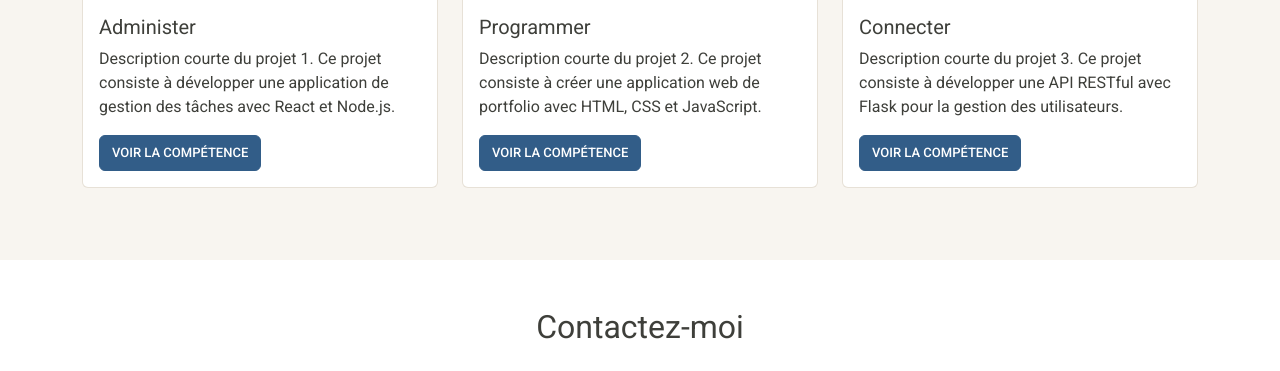
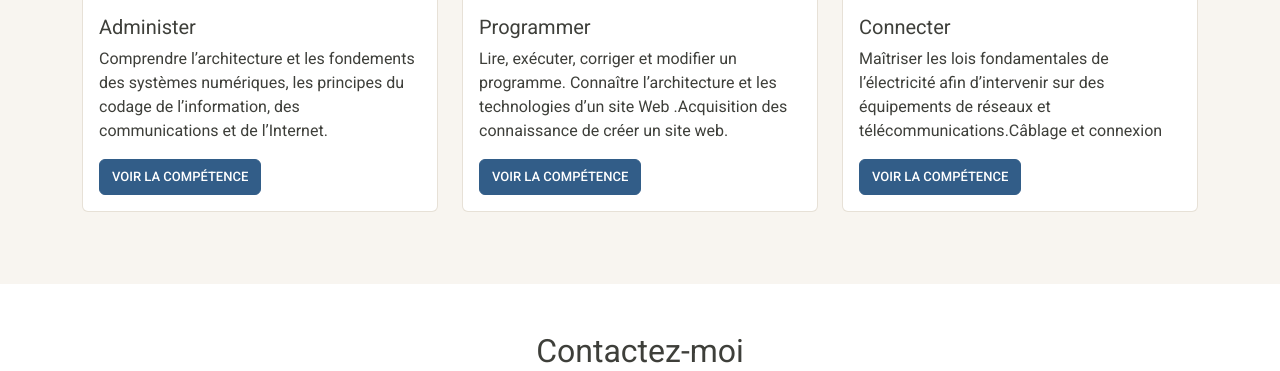
Before and after one commit to aida20052015/fall-project, a Symfony app: template templates/adja/adja.html.twig in a window 1280 px wide. Shown: the part 1373-1744 px from the top of the page. Run offline with Twig, Linux system fonts and the light colour scheme; the template is opened without the code that fills it, so the values that code supplies are empty; some libraries are stand-ins or nearby versions.

Commit message:
yalla baxna

```diff
--- a/templates/adja/adja.html.twig
+++ b/templates/adja/adja.html.twig
@@ -70,9 +70,9 @@
                     <p>Je suis une étudiante passionnée par les réseaux et les télécommunications, avec un fort intérêt pour les technologies émergentes et leur impact sur le monde numérique. Mon parcours en BUT R&T m'a permis d'acquérir des compétences solides dans la gestion des réseaux, la sécurité informatique et les systèmes de communication. J'aime explorer de nouvelles technologies et participer à des projets techniques collaboratifs qui allient théorie et pratique. Mon objectif est de contribuer à des solutions innovantes dans le domaine des télécommunications et des infrastructures réseau.</p>
                     <p>Mes compétences principales incluent :</p>
                     <ul>
-                        <li>HTML, CSS</li>
-                        <li>Python, </li>
-                        <li>C++</li>
+                        <li>Administer</li>
+                        <li>Connecter </li>
+                        <li>Programmer</li>
 
                     </ul>
                 </div>
@@ -89,30 +89,30 @@
                 <div class="row">
                     <div class="col-md-4 mb-4">
                         <div class="card card-compétences">
-                            <img src="https://media.istockphoto.com/id/599903446/fr/photo/concept-de-technologie-de-communication-r%C3%A9seau-et-internet-int%C3%A9rieur-du-centre-de-donn%C3%A9es.jpg?s=612x612&w=0&k=20&c=RKnHlOiPnWY4nqUrELnIhakjU8pUlDTXn-ppSixdJ34=" class="card-img-top" alt="Projet 1">
+                            <img src="https://media.istockphoto.com/id/599903446/fr/photo/concept-de-technologie-de-communication-r%C3%A9seau-et-internet-int%C3%A9rieur-du-centre-de-donn%C3%A9es.jpg?s=612x612&w=0&k=20&c=RKnHlOiPnWY4nqUrELnIhakjU8pUlDTXn-ppSixdJ34=" class="card-img-top" alt="Compétence 1">
                             <div class="card-body">
                                 <h5 class="card-title">Administer</h5>
-                                <p class="card-text">Description courte du projet 1. Ce projet consiste à développer une application de gestion des tâches avec React et Node.js.</p>
-                                <a href="#" class="btn btn-primary">Voir la compétence</a>
+                                <p class="card-text"> Comprendre l’architecture et les fondements des systèmes numériques, les principes du codage de l’information, des communications et de l’Internet.</p>
+                                <a href="https://docs.google.com/document/d/1hTd90SBxbwSHP664EuW0TW8Z-c9x4L-unY-V2VIgBlQ/edit?usp=drive_link" class="btn btn-primary">Voir la compétence</a>
                             </div>
                         </div>
                     </div>
                     <div class="col-md-4 mb-4">
                         <div class="card card-compétences">
-                            <img src="https://media.istockphoto.com/id/849181820/fr/photo/gestion-des-serveurs-de-supercalculateur-homme.jpg?s=1024x1024&w=is&k=20&c=pSRPkNR7-gat1AgkfmixhAskPgybqmZJms68WK42zjg=" class="card-img-top" alt="Projet 2">
+                            <img src="https://media.istockphoto.com/id/849181820/fr/photo/gestion-des-serveurs-de-supercalculateur-homme.jpg?s=1024x1024&w=is&k=20&c=pSRPkNR7-gat1AgkfmixhAskPgybqmZJms68WK42zjg=" class="card-img-top" alt="Compétence2">
                             <div class="card-body">
                                 <h5 class="card-title">Programmer</h5>
-                                <p class="card-text">Description courte du projet 2. Ce projet consiste à créer une application web de portfolio avec HTML, CSS et JavaScript.</p>
-                                <a href="https://docs.google.com/document/d/1hTd90SBxbwSHP664EuW0TW8Z-c9x4L-unY-V2VIgBlQ/edit?tab=t.0" class="btn btn-primary">Voir la compétence</a>
+                                <p class="card-text">Lire, exécuter, corriger et modifier un programme. Connaître l’architecture et les technologies d’un site Web .Acquisition des connaissance de créer un site web.</p>
+                                <a href="https://docs.google.com/document/d/14lhSDYHAz0OZugp6SJviA9lMHdpO9QOL2gMbqKiW4Pw/edit?tab=t.0" class="btn btn-primary">Voir la compétence</a>
                             </div>
                         </div>
                     </div>
                     <div class="col-md-4 mb-4">
                         <div class="card card-compétences">
-                            <img src="https://media.istockphoto.com/id/1170938285/fr/photo/r%C3%A9seau-de-t%C3%A9l%C3%A9communications-au-dessus-de-leurope-vu-depuis-lespace-avec-syst%C3%A8me-connect%C3%A9.webp?s=1024x1024&w=is&k=20&c=RotklsgLL66Hc94yp7Vco-pSC8uS7fmG-SY29LDSUBA=" class="card-img-top" alt="Projet 3">
+                            <img src="https://media.istockphoto.com/id/1170938285/fr/photo/r%C3%A9seau-de-t%C3%A9l%C3%A9communications-au-dessus-de-leurope-vu-depuis-lespace-avec-syst%C3%A8me-connect%C3%A9.webp?s=1024x1024&w=is&k=20&c=RotklsgLL66Hc94yp7Vco-pSC8uS7fmG-SY29LDSUBA=" class="card-img-top" alt="Compétence 3">
                             <div class="card-body">
                                 <h5 class="card-title">Connecter</h5>
-                                <p class="card-text">Description courte du projet 3. Ce projet consiste à développer une API RESTful avec Flask pour la gestion des utilisateurs.</p>
+                                <p class="card-text"> Maîtriser les lois fondamentales de l’électricité afin d’intervenir sur des équipements de réseaux et télécommunications.Câblage et connexion </p>
                                 <a href="https://docs.google.com/document/d/1YisZK5xIhxaVkcSdGZ03lVXoXguu3MMrQknqXhYqUR8/edit?tab=t.0" class="btn btn-primary">Voir la compétence</a>
                             </div>
                         </div>
--- a/templates/aida/index.html.twig
+++ b/templates/aida/index.html.twig
@@ -1,3 +1,7 @@
 {% extends 'base.html.twig' %}
 
-{% block title %}Salut AidaController!{% endblock %}
+{% block title %}Mon site!{% endblock %}
+
+{% block body %}
+<img src="/downloadCV/cv.jpj">
+{%endblock %}
--- a/templates/home/home.html.twig
+++ b/templates/home/home.html.twig
@@ -8,7 +8,8 @@
             text-align: center;
         }
     </style>
-<h1>ADJA AIDA NDIAYE FALL GROUPE TP B2</h1>
+<h1>ADJA AIDA NDIAYE FALL GROUP TP B2</h1>
+<p>I'm 19 years old. I come from SENEGAL in Africa and I actually live in FRANCE most exactly in Saint-Etienne.</p>
 <p> I'm currently a freshman pursuing a bachlor degree in Networks and Telecommunications at the technology university of Roanne in FRANCE. </p>
 <p> At the moment, I’m mainly focused on learning the basics of networking.How to set up and manage networks, as well as understanding the fundamentals of security. I’m really interested in how networks connect devices and help build the digital infrastructure we rely on every day. While I’m still in the early stages of my studies, I’ve already gained a solid understanding of telecommunications and how communication systems work. I’m excited to continue learning and improving my skills, and I look forward to exploring both fields in more depth. Outside of my studies, I enjoy tinkering with technology and keeping up with the latest trends in networking and tech.</p>
  <div class="container">
```
Also changed, not shown: templates/awa/awa.html.twig (+1 -7 lines), 1 other file.
